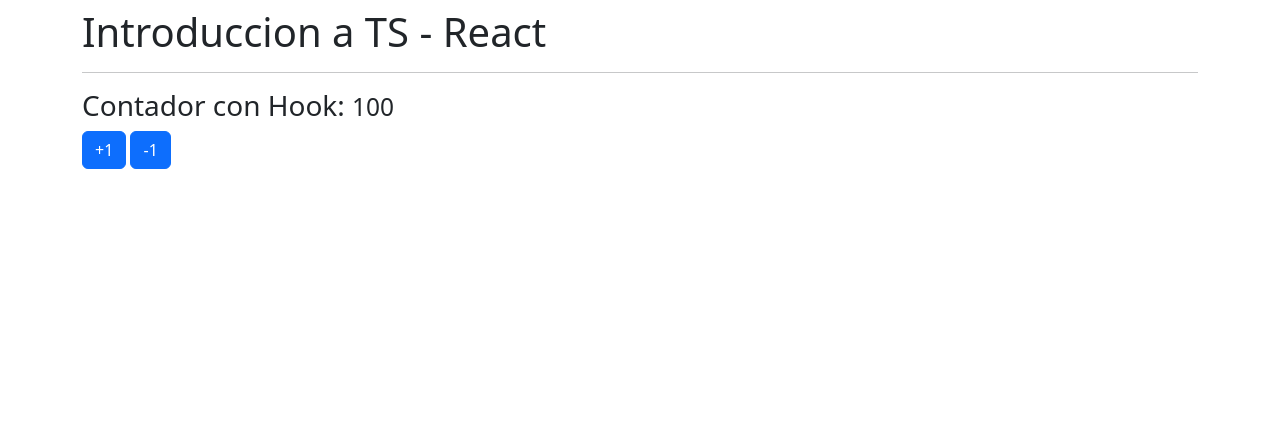
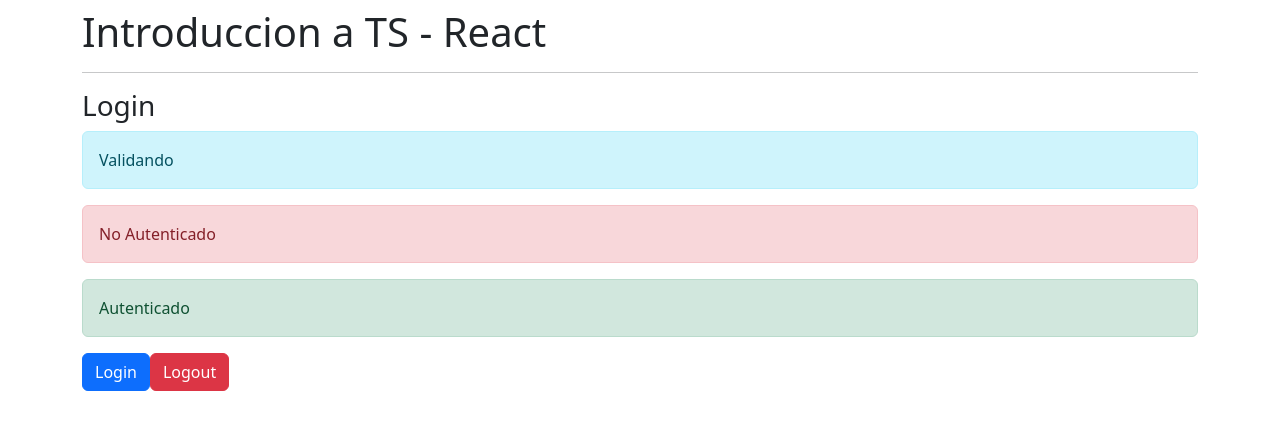
Before and after one commit to SirAntonioG/01-reforzamiento, a React (Create React App) app: page / in a window 1280 px wide. Shown: the top 430 px of the page. Built offline with nearby package versions, Linux system fonts and the light colour scheme.

Commit message:
Curso Udemy React-Native Seccion2 : 16. Componente Login

```diff
--- a/src/App.tsx
+++ b/src/App.tsx
@@ -1,8 +1,10 @@
 // import { Contador } from './components/Contador';
-import { ContadorConHook } from './components/ContadorConHook';
+// import { ContadorConHook } from './components/ContadorConHook';
 // import { Funciones } from './typescript/Funciones';
 // import { TiposBasicos } from "./typescript/TiposBasicos";
 // import { ObjetosLiterales } from './typescript/ObjetosLiterales';
+
+import { Login } from './components/Login';
 
 const App = () => {
   return (
@@ -13,7 +15,8 @@
       {/* <ObjetosLiterales /> */}
       {/* <Funciones /> */}
       {/* <Contador /> */}
-      <ContadorConHook />
+      {/* <ContadorConHook /> */}
+      <Login />
     </div>
   );
 };
--- /dev/null
+++ b/src/components/Login.tsx
@@ -0,0 +1,12 @@
+export const Login = () => {
+  return (
+    <>
+      <h3>Login</h3>
+      <div className='alert alert-info'>Validando</div>
+      <div className='alert alert-danger'>No Autenticado</div>
+      <div className='alert alert-success'>Autenticado</div>
+      <button className='btn btn-primary'>Login</button>
+      <button className='btn btn-danger'>Logout</button>
+    </>
+  );
+};
```
